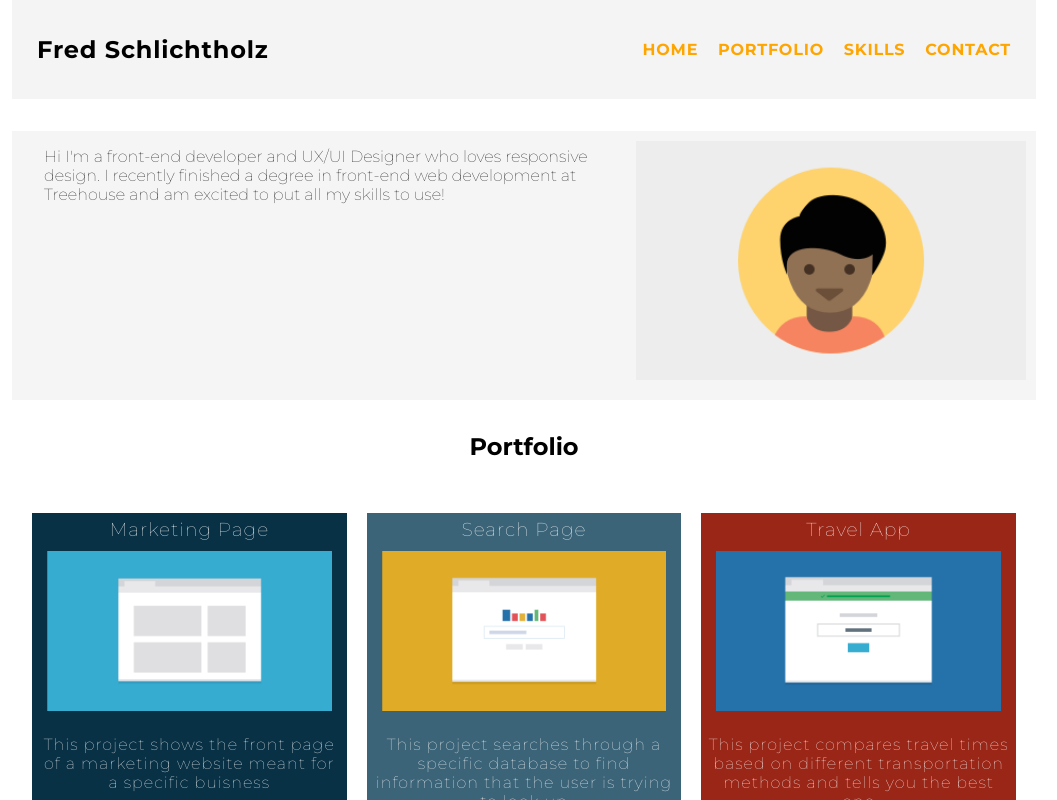
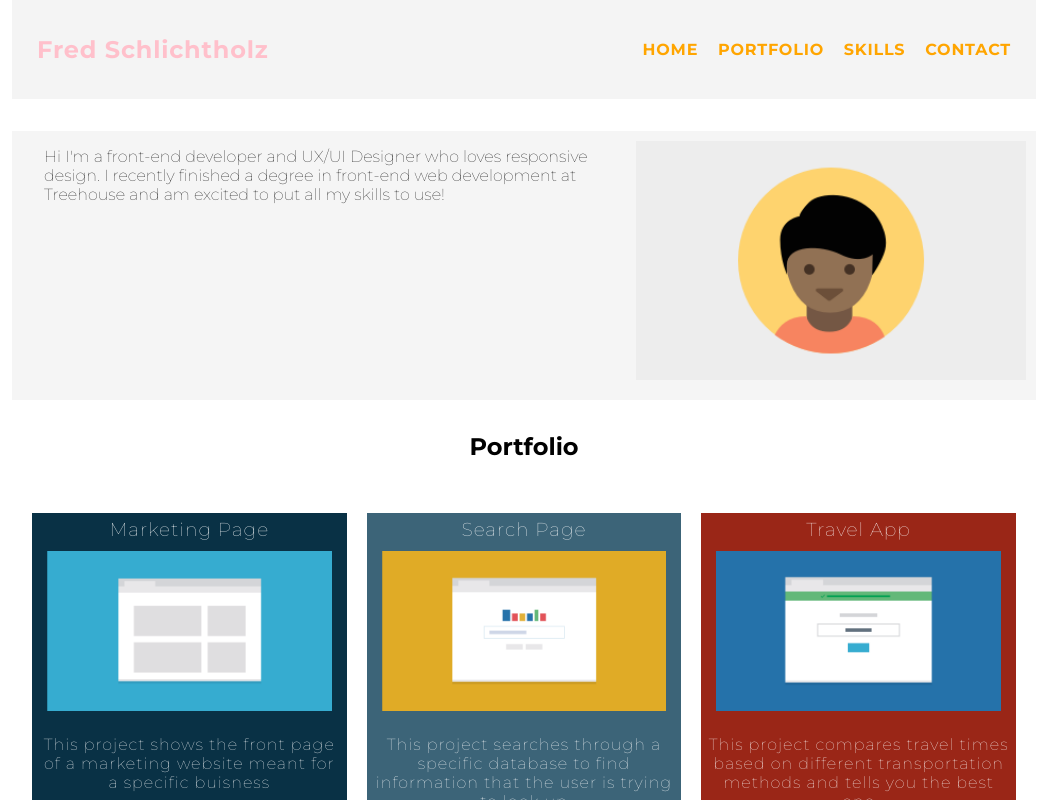
Before and after one commit to freds32/Project-2-ResponsiveLayout, a plain HTML site: page responsive_layout_v3/index.html in a window 1280 px wide. In both pictures the pointer is over the link "Fred Schlichtholz". Shown: the top 800 px of the page, without its empty margins (116-1173 px from the left). Drawn offline with Linux system fonts and the light colour scheme.

Commit message:
link hover

```diff
--- a/responsive_layout_v3/css/styles.css
+++ b/responsive_layout_v3/css/styles.css
@@ -24,6 +24,10 @@ ul{
 a{
     text-decoration: none;
     font-weight: bold;
+    transition: color 0.3s ease;
+}
+a:hover {
+    color: pink; /* Color when hovered */
 }
 nav{
     letter-spacing: .05em;
```
Also changed, not shown: 1 other file.
